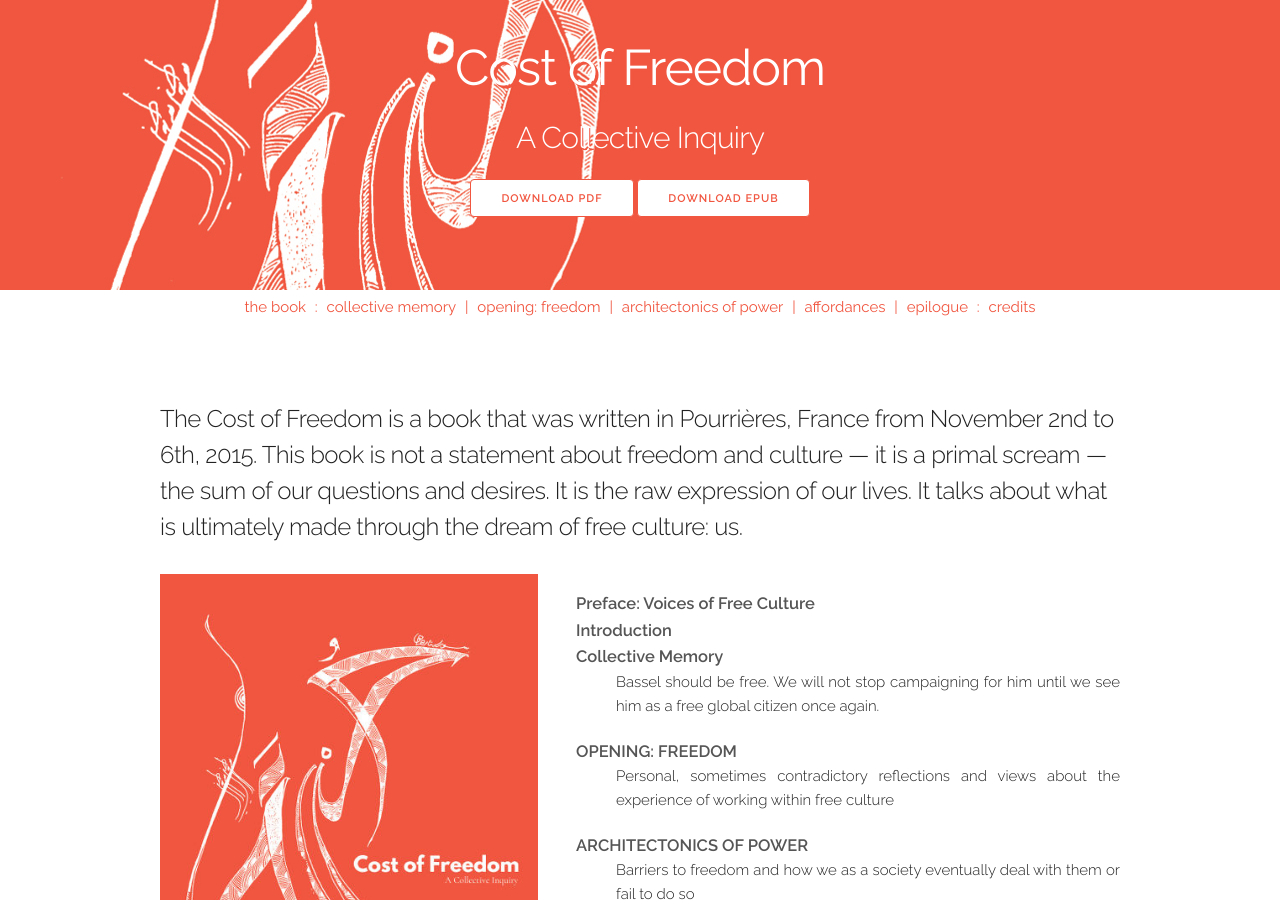
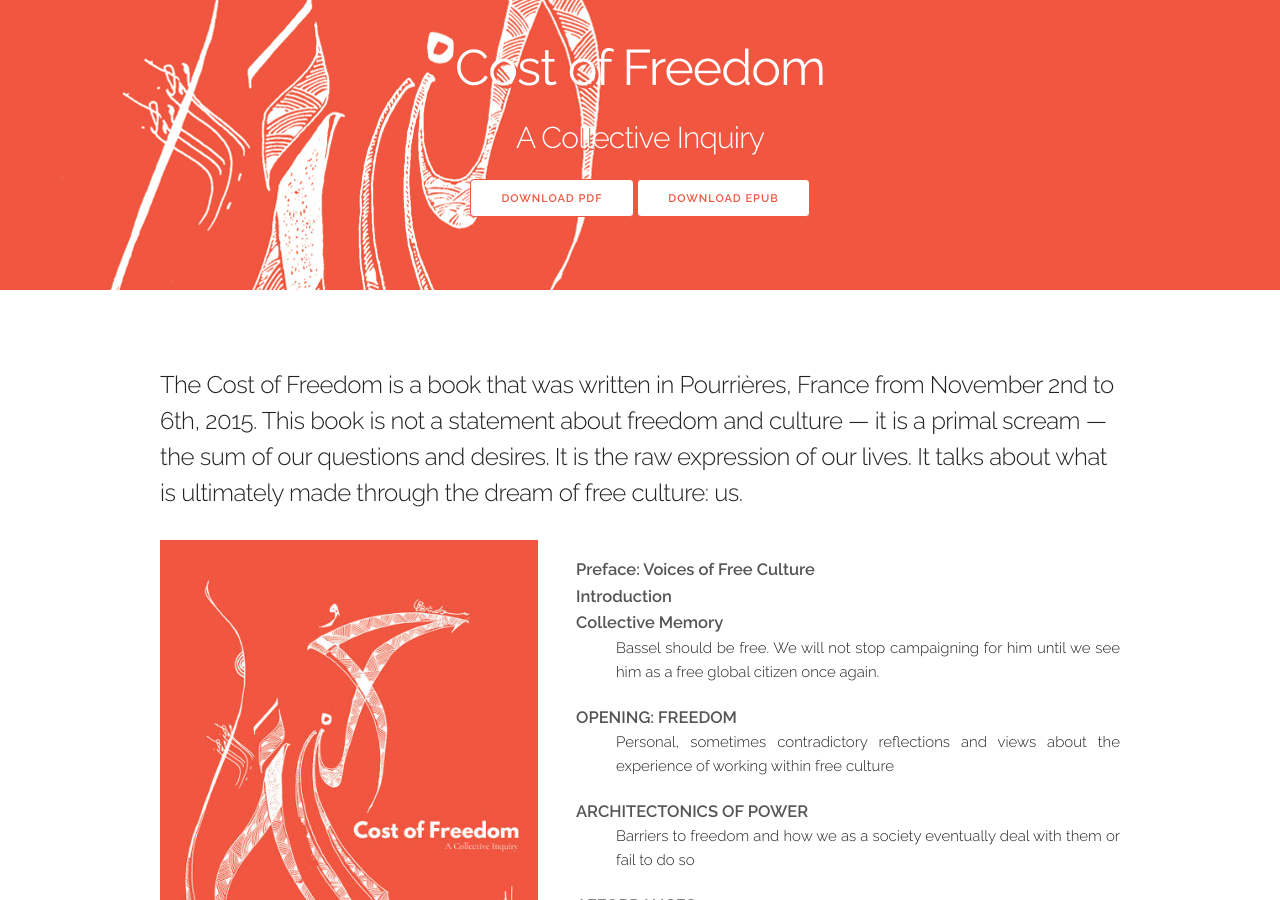
Before and after one commit to costoffreedom/costoffreedom.cc, a Jekyll site: the page built from index.md, in a window 1280 px wide and 900 px high. Built offline with Jekyll 4.4.1, drawn with Linux system fonts in a browser that asks for light colours.

Commit message:
remove menu

```diff
--- a/_layouts/default.html
+++ b/_layouts/default.html
@@ -17,7 +17,6 @@
   </head>
   <body class="book">
     {% include header.html %}
-    {% include menu.html %}
     <main class="container">
       <article class="twelve columns">
         <h2 class="center">{{ page.title }}</h2>
--- a/index.md
+++ b/index.md
@@ -1,15 +1,7 @@
 ---
 title: ""
 layout: default
-description: A Book
-previous: ""
-up: ""
-next: ""
 ---
-
-<!-- {% for news in site.posts %}
-<a href="{{ news.link}}">{{ news.title }}</a>
-{% endfor %} -->
 
 #####  The Cost of Freedom is a book that was written in Pourrières, France from November 2nd to 6th, 2015. This book is not a statement about freedom and culture — it is a primal scream — the sum of our questions and desires. It is the raw expression of our lives. It talks about what is ultimately made through the dream of free culture: us.
 
```
